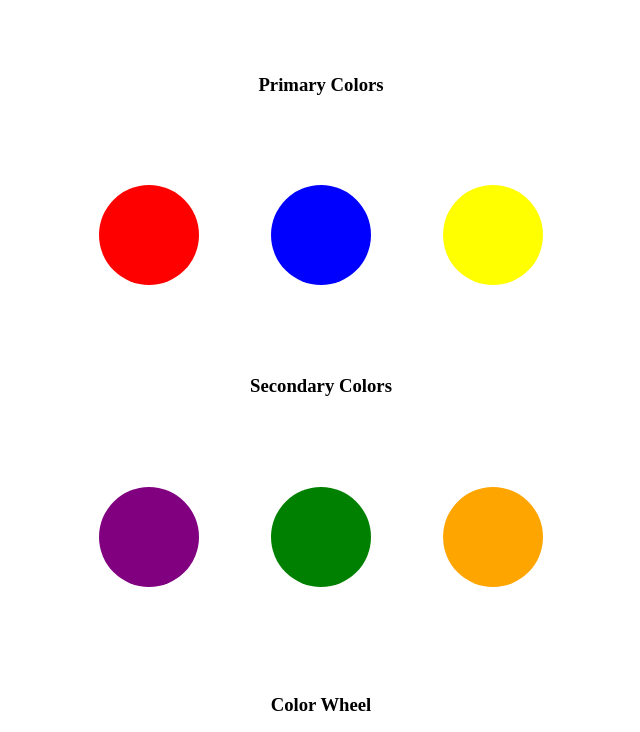
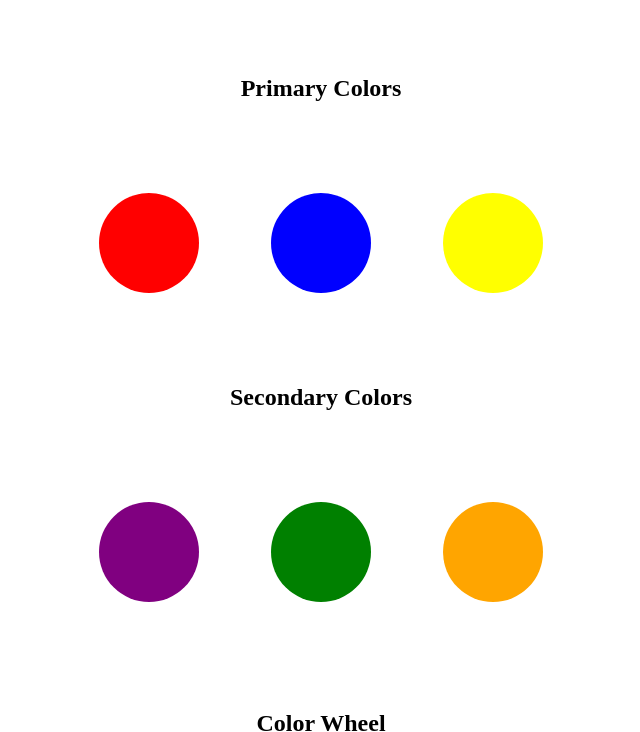
Before and after one commit to bingereader12/mern-tasks, a plain HTML site: page tasks/task0/index.html in a window 1280 px wide. Shown: the part 61-793 px from the top of the page, without its empty margins (319-959 px from the left). Drawn offline with Linux system fonts and the light colour scheme.

Commit message:
Update index.html

```diff
--- a/tasks/task0/index.html
+++ b/tasks/task0/index.html
@@ -12,7 +12,7 @@
       <h1>The Colour Chart</h1>
       <br>
       <br>
-      <h3>Primary Colors</h3>
+      <h2>Primary Colors</h2>
 
       <table cellspacing=70px>
         <tr>
@@ -27,7 +27,7 @@
           </td>
         </tr>
       </table>
-      <h3>Secondary Colors</h3>
+      <h2>Secondary Colors</h2>
 
       <table cellspacing=70px>
         <tr>
@@ -43,7 +43,7 @@
         </tr>
       </table>
       <br>
-      <h3>Color Wheel</h3>
+      <h2>Color Wheel</h2>
       <img src="color-wheel.jpg"></div><img>
 
 
```
